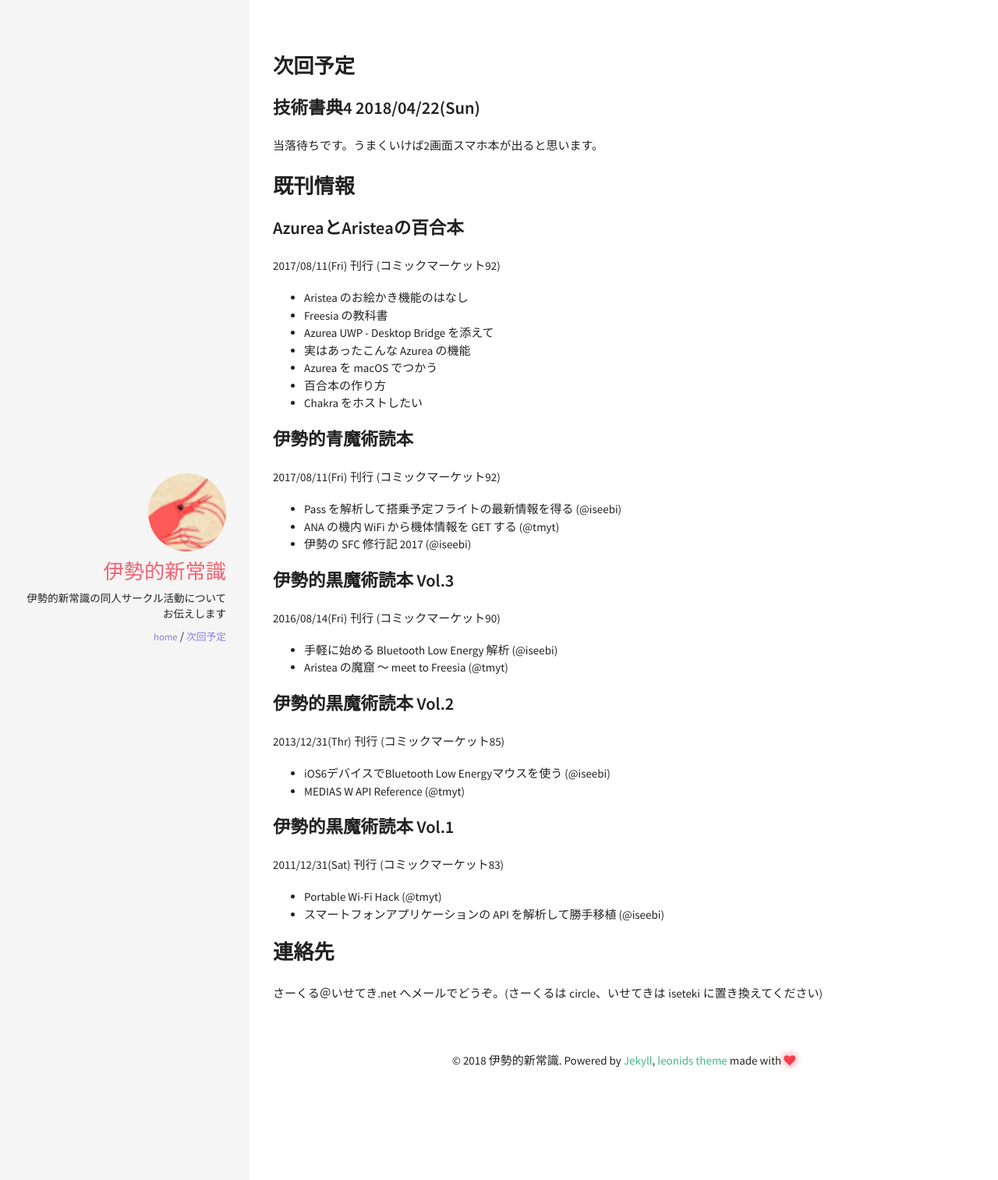
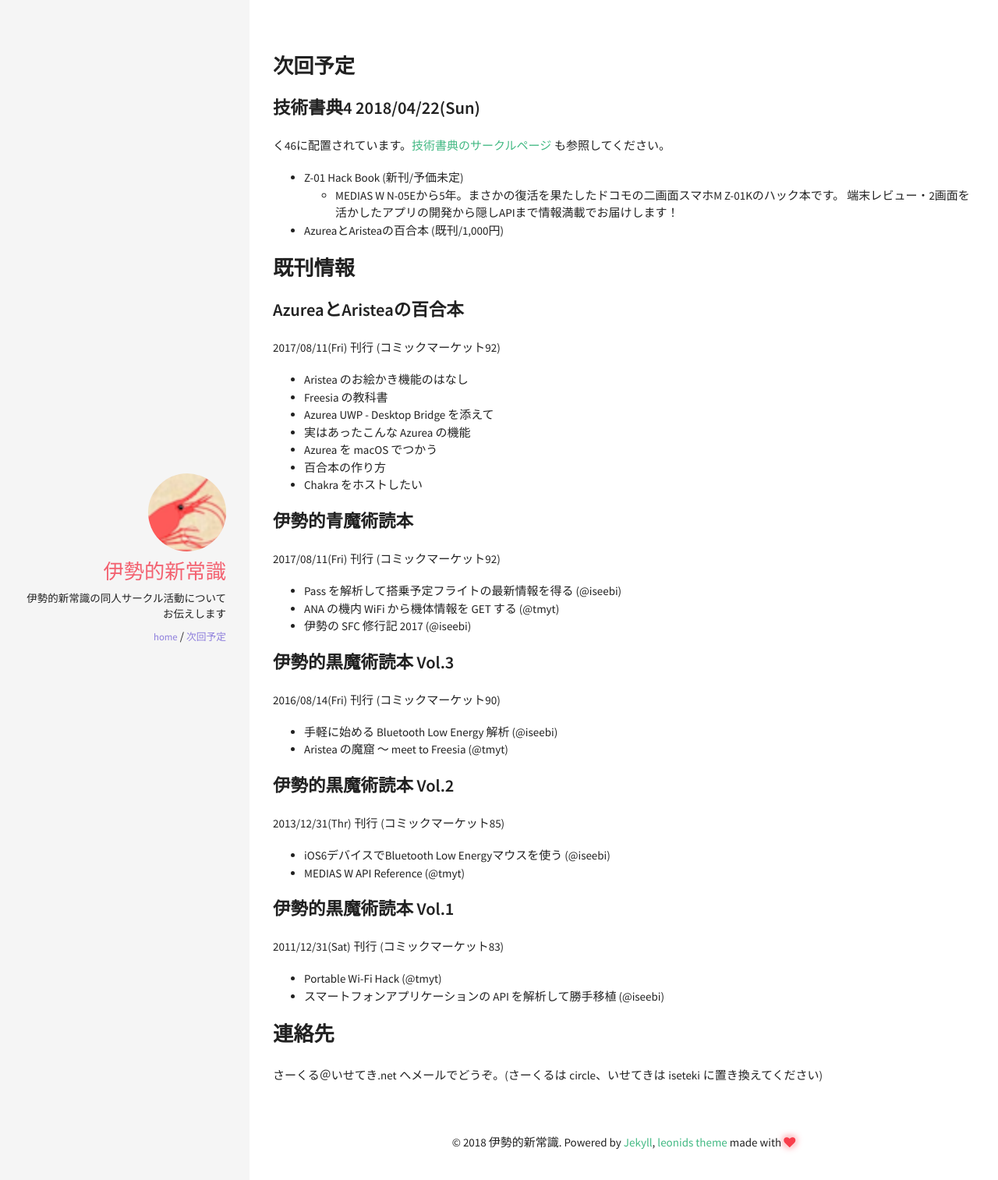
Before and after one commit to iseteki-circle/c.iseteki.net, a Jekyll site: the page built from index.md, in a window 1280 px wide. Shown: the top 1513 px of the page at 78% size. Built offline with Jekyll 4.4.1, drawn with Linux system fonts in a browser that asks for light colours; our own code applies the rules of GitHub Pages for plain Markdown files.

Commit message:
update tbf4

```diff
--- a/index.md
+++ b/index.md
@@ -6,7 +6,11 @@ layout: default
 
 ### 技術書典4 2018/04/22(Sun)
 
-当落待ちです。うまくいけば2画面スマホ本が出ると思います。
+く46に配置されています。[技術書典のサークルページ](https://techbookfest.org/event/tbf04/circle/18260006) も参照してください。
+
+- Z-01 Hack Book (新刊/予価未定)
+    - MEDIAS W N-05Eから5年。まさかの復活を果たしたドコモの二画面スマホM Z-01Kのハック本です。 端末レビュー・2画面を活かしたアプリの開発から隠しAPIまで情報満載でお届けします！
+- AzureaとAristeaの百合本 (既刊/1,000円)
 
 ## 既刊情報
 
```
